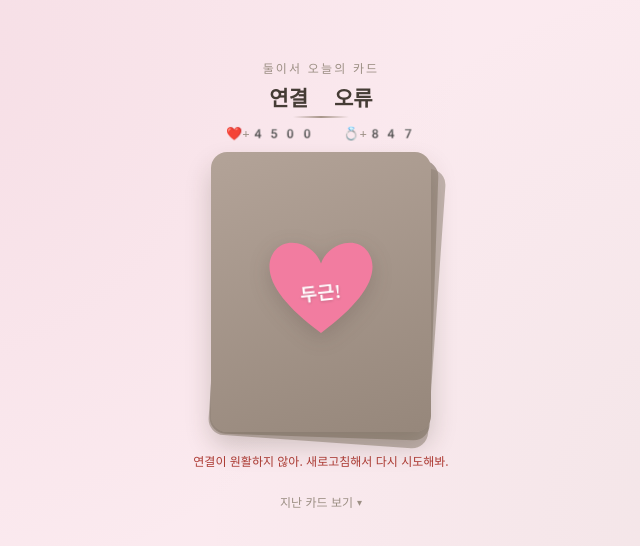
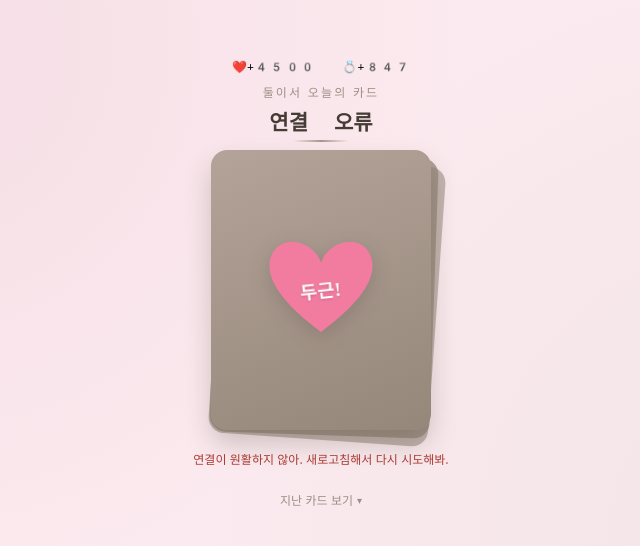
Before and after one commit to sssssseul/Together, a website: page index.html in a window 1280 px wide. Shown: the part 112-658 px from the top of the page, without its empty margins (319-959 px from the left). Drawn offline with Linux system fonts and the light colour scheme; no server answers; a web font is replaced by a local one.

Commit message:
Update index.html

```diff
--- a/index.html
+++ b/index.html
@@ -51,11 +51,11 @@
     font-weight:700;
   }
   .dday-line{
-    margin:0 0 10px;
+    margin:0 0 8px;
     font-family:'Gowun Batang', 'Apple Color Emoji','Segoe UI Emoji','Noto Color Emoji', serif;
-    font-size:13px;
+    font-size:12px;
     font-weight:700;
-    color:var(--ink-soft);
+    color:#000;
     letter-spacing:.02em;
   }
   .dday-line .sep{
@@ -438,11 +438,11 @@
 <body>
 
 <div class="card-app">
+  <p class="dday-line" id="ddayLine"></p>
   <p class="eyebrow">둘이서 오늘의 카드</p>
   <h1 id="dateLabel">-</h1>
   <button class="update-badge" id="updateBadge" type="button" hidden>새 후기가 있어요</button>
   <div class="rule"></div>
-  <p class="dday-line" id="ddayLine"></p>
 
   <div class="stage" id="stage">
     <div class="deck-shadow"><span></span><span></span></div>
```
